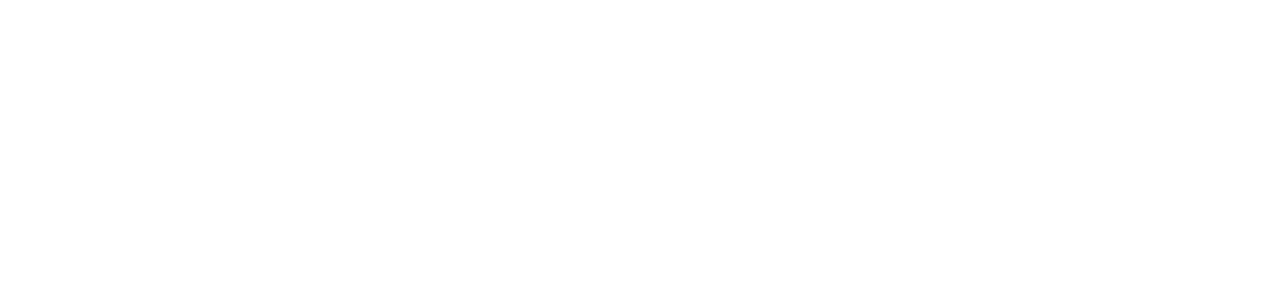
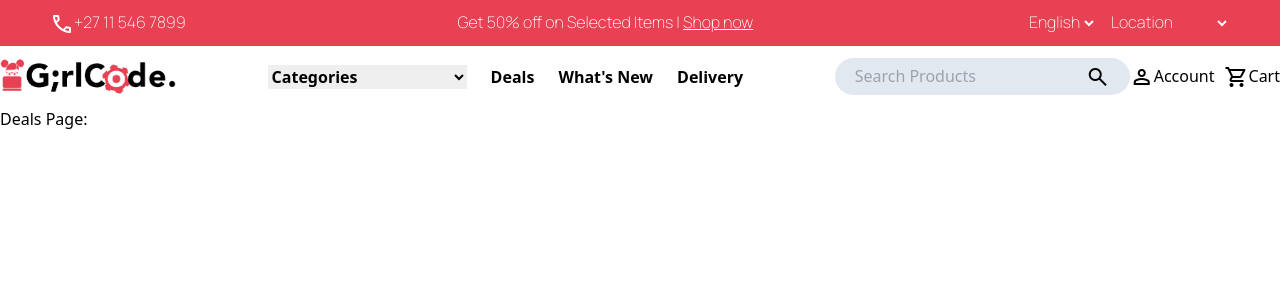
Before and after one commit to Nolu-M/girlcode-store, a React (Vite) app: page /Deals in a window 1280 px wide. Before the commit this address had no page. Shown: the top 300 px of the page. Built offline with nearby package versions, Linux system fonts and the light colour scheme.

Commit message:
Added Deals Routing

```diff
--- a/src/App.jsx
+++ b/src/App.jsx
@@ -1,6 +1,7 @@
 import { Route, Routes } from 'react-router-dom'
 import Home from './pages/Home.jsx'
 import Category from './pages/Category.jsx'
+import Deals from './pages/Deals.jsx'
 
 
 
@@ -10,6 +11,7 @@
       <Routes>
         <Route path='/' element={<Home />} />
         <Route path='/Category/:catName' element={<Category />} />
+        <Route path='/Deals' element={<Deals />} />
       </Routes>
     </>
 
--- a/src/components/DealsSection.jsx
+++ b/src/components/DealsSection.jsx
@@ -1,6 +1,22 @@
 import ProductItems from './ProductItems.jsx'
+import { Link } from 'react-router-dom'
+
 
 export default function() {
+    const DealsList = [
+        {
+            name: "HomePod mini",
+            path: "Deals/homepod-mini"
+        },
+        {
+            name: "Instax Mini 9",
+            path: "Deals/instax-mini 9"
+        },
+        {
+            name: "Base Camp Duffel M",
+            path: "Deals/base camp duffel m"
+        }
+    ]
     return (
         <section className='pt-20'>
             <div className='container mx-auto'>
@@ -8,9 +24,12 @@
                     <h2 className='text-2xl font-extrabold'>Todays Best Deals For You!</h2>
                 </div>
                 <div className='grid grid-cols-3 gap-8'>
-                    <ProductItems/>
-                    <ProductItems/>
-                    <ProductItems/>
+                    { DealsList.map( deals => (
+                        <Link to={deals.path} key={deals.name}>
+                            <ProductItems />
+                        </Link>
+
+                    )) }
                 </div>
             </div>
         </section>
--- /dev/null
+++ b/src/pages/Deals.jsx
@@ -0,0 +1,11 @@
+import { useParams } from 'react-router-dom'
+import MainLayout from '../layouts/MainLayout.jsx'
+
+export default function() {
+    let { dealsName} = useParams()
+    return (
+        <MainLayout>
+            Deals Page: {dealsName}
+        </MainLayout>
+    )
+}
```
